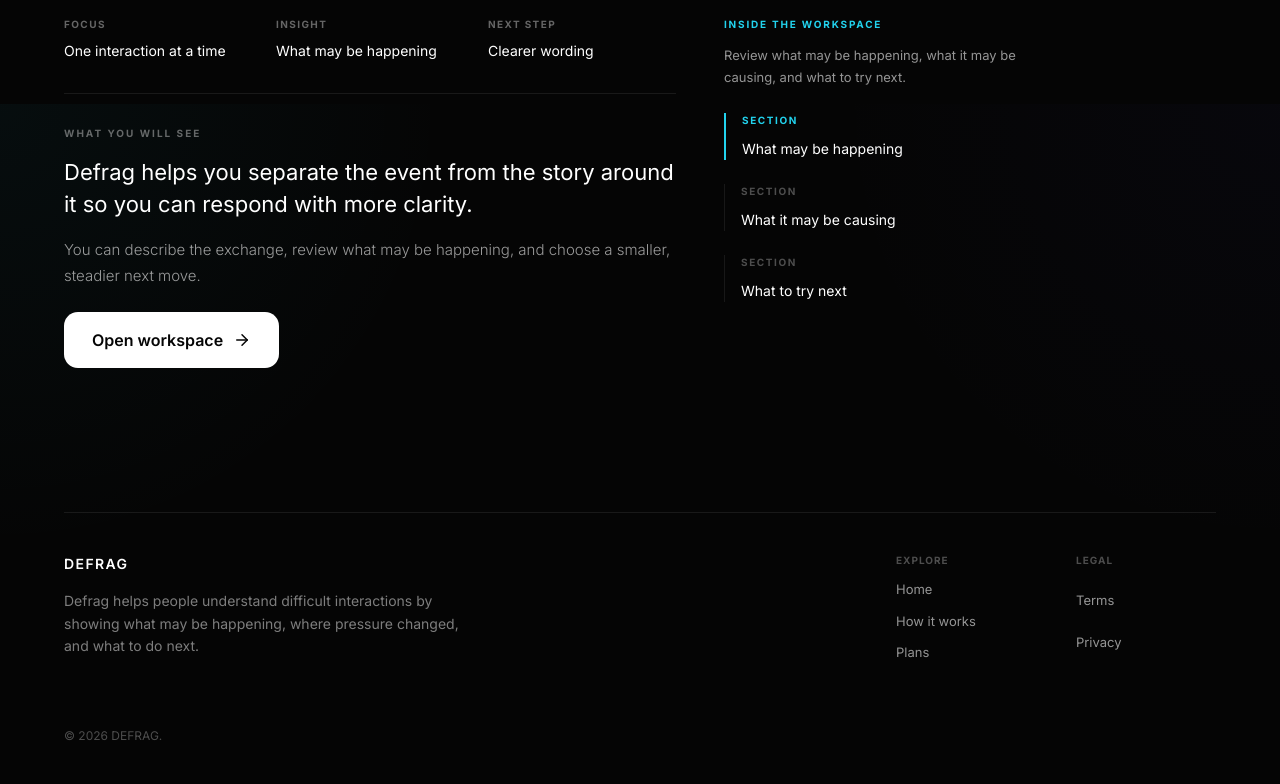
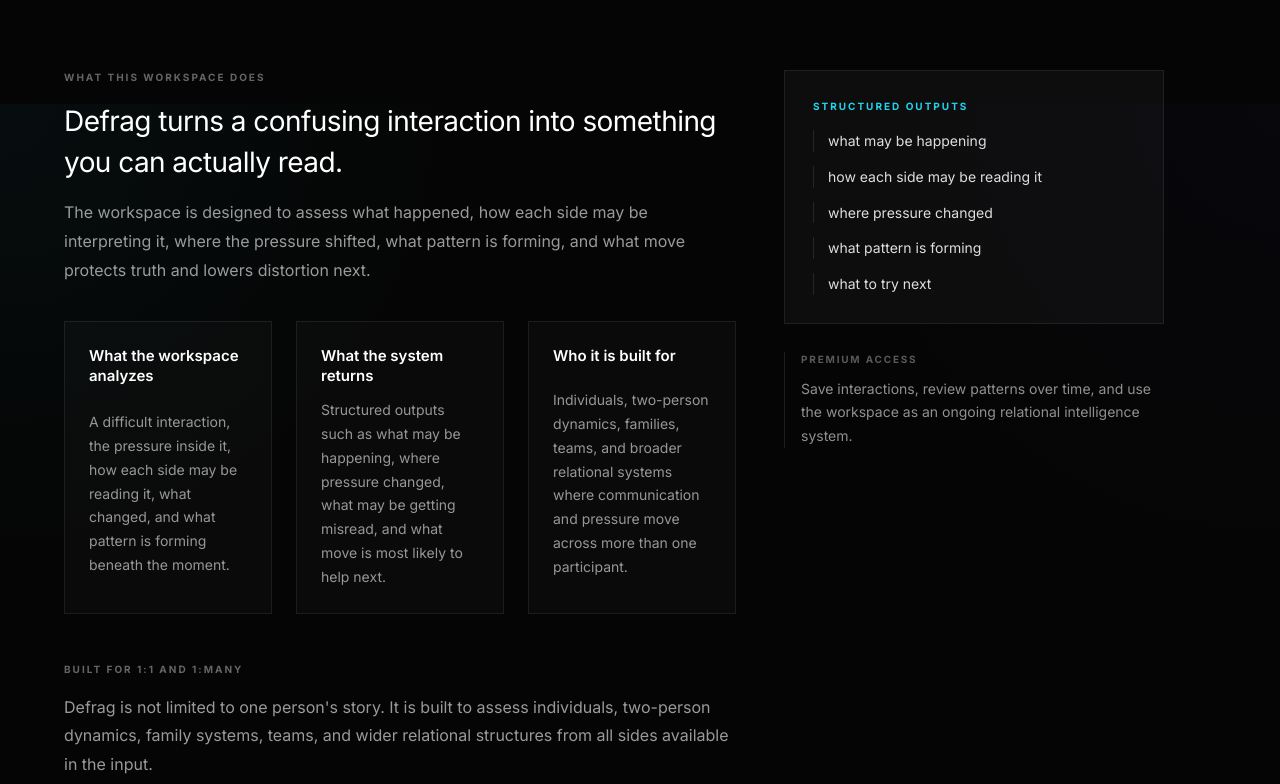
Before and after one commit to chadjameso93-netizen/defragsrelationalswap, a Next.js app in the folder apps/web/: page /dynamics in a window 1280 px wide. Shown: the part 696-1480 px from the top of the page. Built offline with nearby package versions, Linux system fonts and the light colour scheme; no server answers.

Commit message:
rewrite: elevate dynamics entry surface with clearer premium framing (#11)

```diff
--- a/apps/web/src/app/dynamics/page.tsx
+++ b/apps/web/src/app/dynamics/page.tsx
@@ -7,6 +7,29 @@
 import DefragAISurface from "../../components/defrag-ai-surface";
 import { ArrowRight } from "lucide-react";
 
+const capabilityBlocks = [
+  {
+    title: "What the workspace analyzes",
+    body: "A difficult interaction, the pressure inside it, how each side may be reading it, what changed, and what pattern is forming beneath the moment.",
+  },
+  {
+    title: "What the system returns",
+    body: "Structured outputs such as what may be happening, where pressure changed, what may be getting misread, and what move is most likely to help next.",
+  },
+  {
+    title: "Who it is built for",
+    body: "Individuals, two-person dynamics, families, teams, and broader relational systems where communication and pressure move across more than one participant.",
+  },
+];
+
+const outputLabels = [
+  "what may be happening",
+  "how each side may be reading it",
+  "where pressure changed",
+  "what pattern is forming",
+  "what to try next",
+];
+
 export default async function DynamicsPage() {
   const user = await getAuthenticatedUserOrNull();
 
@@ -14,41 +37,48 @@
     return (
       <AppShell
         eyebrow="Workspace"
-        title="See the pattern. Change what happens next."
-        description="Defrag helps you understand what may be happening, notice where pressure changed, and choose a better next step."
+        title="A relational intelligence workspace for difficult interactions."
+        description="Defrag helps you understand conflict, communication breakdown, emotional pressure, and perspective differences by turning one moment into structured relational analysis."
         accent="#22d3ee"
       >
-        <div style={{ display: "grid", gap: 48 }}>
+        <div style={{ display: "grid", gap: 72 }}>
           <PublicPreviewCta
             title="Sign in to open your workspace."
-            description="Your workspace helps you review one interaction, understand what may be happening, and decide what to do next."
+            description="Use Defrag to assess one interaction, compare perspectives across sides, and choose a clearer next move."
             primaryLabel="Sign in"
             secondaryLabel="Plans"
             secondaryHref="/account/billing"
           />
 
-          <div style={{ maxWidth: 980, display: "grid", gridTemplateColumns: "1fr 320px", gap: 48, alignItems: "start" }} className="dynamics-preview-grid">
-            <div style={{ display: "grid", gap: 32 }}>
-              <div style={{ display: "grid", gridTemplateColumns: "repeat(3, 1fr)", gap: 24 }} className="dynamics-preview-metrics">
-                {[
-                  ["Focus", "One interaction at a time"],
-                  ["Insight", "What may be happening"],
-                  ["Next step", "Clearer wording"],
-                ].map(([label, value]) => (
-                  <div key={label}>
-                    <div style={{ fontSize: 10, fontWeight: 700, letterSpacing: "0.14em", textTransform: "uppercase", color: "rgba(245,245,245,0.4)", marginBottom: 8 }}>{label}</div>
-                    <div style={{ fontSize: 14, color: "white", lineHeight: 1.5 }}>{value}</div>
+          <section style={{ maxWidth: 1100, display: "grid", gridTemplateColumns: "1.1fr 380px", gap: 48, alignItems: "start" }} className="dynamics-entry-grid">
+            <div style={{ display: "grid", gap: 36 }}>
+              <div style={{ display: "grid", gap: 16 }}>
+                <div style={{ fontSize: 10, fontWeight: 700, letterSpacing: "0.2em", textTransform: "uppercase", color: "rgba(245,245,245,0.4)" }}>
+                  What this workspace does
+                </div>
+                <p style={{ margin: 0, fontSize: 28, lineHeight: 1.45, color: "white", fontWeight: 400, letterSpacing: "-0.02em", maxWidth: 760 }}>
+                  Defrag turns a confusing interaction into something you can actually read.
+                </p>
+                <p style={{ margin: 0, fontSize: 16, lineHeight: 1.8, color: "rgba(245,245,245,0.62)", maxWidth: 760 }}>
+                  The workspace is designed to assess what happened, how each side may be interpreting it, where the pressure shifted, what pattern is forming, and what move protects truth and lowers distortion next.
+                </p>
+              </div>
+
+              <div style={{ display: "grid", gridTemplateColumns: "repeat(3, minmax(0,1fr))", gap: 24 }} className="dynamics-capabilities-grid">
+                {capabilityBlocks.map((block) => (
+                  <div key={block.title} style={{ display: "grid", gap: 12, padding: 24, border: "1px solid rgba(255,255,255,0.08)", background: "rgba(255,255,255,0.02)" }}>
+                    <div style={{ fontSize: 15, fontWeight: 600, lineHeight: 1.35, color: "white" }}>{block.title}</div>
+                    <p style={{ margin: 0, fontSize: 14, lineHeight: 1.7, color: "rgba(245,245,245,0.6)" }}>{block.body}</p>
                   </div>
                 ))}
               </div>
 
-              <div style={{ paddingTop: 32, borderTop: "1px solid rgba(255,255,255,0.08)", display: "grid", gap: 16 }}>
-                <div style={{ fontSize: 10, fontWeight: 700, letterSpacing: "0.2em", textTransform: "uppercase", color: "rgba(245,245,245,0.4)" }}>What you will see</div>
-                <p style={{ margin: 0, fontSize: 22, lineHeight: 1.45, color: "white", fontWeight: 400, maxWidth: 640 }}>
-                  Defrag helps you separate the event from the story around it so you can respond with more clarity.
-                </p>
-                <p style={{ margin: 0, fontSize: 15, lineHeight: 1.7, color: "rgba(245,245,245,0.62)", fontWeight: 300 }}>
-                  You can describe the exchange, review what may be happening, and choose a smaller, steadier next move.
+              <div style={{ display: "grid", gap: 16, paddingTop: 12 }}>
+                <div style={{ fontSize: 10, fontWeight: 700, letterSpacing: "0.2em", textTransform: "uppercase", color: "rgba(245,245,245,0.4)" }}>
+                  Built for 1:1 and 1:many
+                </div>
+                <p style={{ margin: 0, fontSize: 16, lineHeight: 1.8, color: "rgba(245,245,245,0.62)", maxWidth: 820 }}>
+                  Defrag is not limited to one person's story. It is built to assess individuals, two-person dynamics, family systems, teams, and wider relational structures from all sides available in the input.
                 </p>
                 <Link href="/login" style={{ marginTop: 8, display: "inline-flex", alignItems: "center", gap: 10, width: "fit-content", padding: "16px 28px", borderRadius: 14, background: "white", color: "#050505", textDecoration: "none", fontWeight: 600, fontSize: 16 }}>
                   Open workspace <ArrowRight style={{ width: 18, height: 18 }} />
@@ -56,30 +86,38 @@
               </div>
             </div>
 
-            <div style={{ display: "grid", gap: 24 }}>
-              <div>
-                <div style={{ fontSize: 10, fontWeight: 700, letterSpacing: "0.18em", textTransform: "uppercase", color: "#22d3ee", marginBottom: 12 }}>Inside the workspace</div>
-                <p style={{ margin: 0, fontSize: 13, lineHeight: 1.7, color: "rgba(245,245,245,0.6)" }}>Review what may be happening, what it may be causing, and what to try next.</p>
+            <aside style={{ display: "grid", gap: 28 }}>
+              <div style={{ border: "1px solid rgba(255,255,255,0.08)", background: "rgba(255,255,255,0.03)", padding: 28 }}>
+                <div style={{ fontSize: 10, fontWeight: 700, letterSpacing: "0.2em", textTransform: "uppercase", color: "#22d3ee", marginBottom: 16 }}>
+                  Structured outputs
+                </div>
+                <div style={{ display: "grid", gap: 14 }}>
+                  {outputLabels.map((item) => (
+                    <div key={item} style={{ paddingLeft: 14, borderLeft: "1px solid rgba(255,255,255,0.1)", fontSize: 14, lineHeight: 1.55, color: "rgba(245,245,245,0.9)" }}>
+                      {item}
+                    </div>
+                  ))}
+                </div>
               </div>
-              {[
-                "What may be happening",
-                "What it may be causing",
-                "What to try next",
-              ].map((thread, index) => (
-                <div key={thread} style={{ paddingLeft: 16, borderLeft: index === 0 ? "2px solid #22d3ee" : "1px solid rgba(255,255,255,0.08)" }}>
-                  <div style={{ fontSize: 10, fontWeight: 700, letterSpacing: "0.16em", textTransform: "uppercase", color: index === 0 ? "#22d3ee" : "rgba(245,245,245,0.3)", marginBottom: 8 }}>Section</div>
-                  <span style={{ lineHeight: 1.55, color: "white", fontSize: 14 }}>{thread}</span>
+
+              <div style={{ display: "grid", gap: 10, paddingLeft: 16, borderLeft: "1px solid rgba(255,255,255,0.1)" }}>
+                <div style={{ fontSize: 10, fontWeight: 700, letterSpacing: "0.18em", textTransform: "uppercase", color: "rgba(245,245,245,0.35)" }}>
+                  Premium access
                 </div>
-              ))}
-            </div>
-          </div>
+                <p style={{ margin: 0, fontSize: 14, lineHeight: 1.7, color: "rgba(245,245,245,0.58)" }}>
+                  Save interactions, review patterns over time, and use the workspace as an ongoing relational intelligence system.
+                </p>
+              </div>
+            </aside>
+          </section>
         </div>
+
         <style>{`
-          @media (max-width: 900px) {
-            .dynamics-preview-grid { grid-template-columns: 1fr !important; }
+          @media (max-width: 980px) {
+            .dynamics-entry-grid { grid-template-columns: 1fr !important; }
           }
-          @media (max-width: 720px) {
-            .dynamics-preview-metrics { grid-template-columns: 1fr !important; }
+          @media (max-width: 840px) {
+            .dynamics-capabilities-grid { grid-template-columns: 1fr !important; }
           }
         `}</style>
       </AppShell>
```
